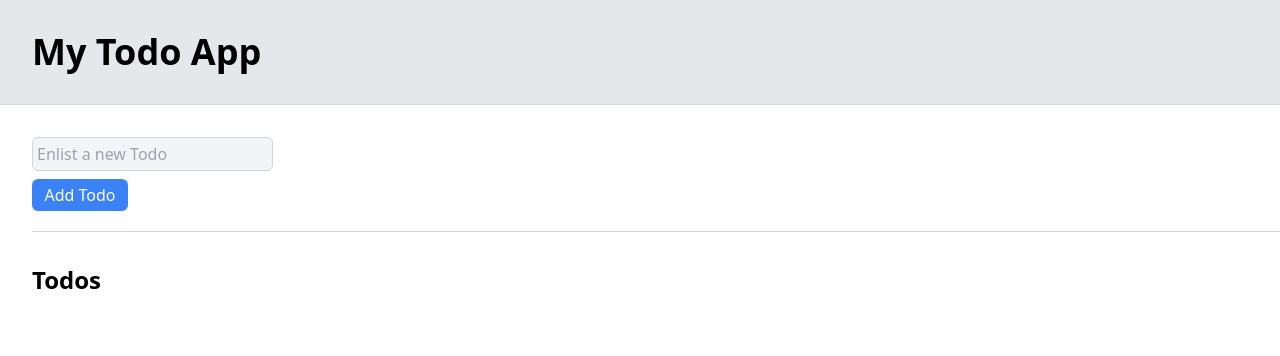
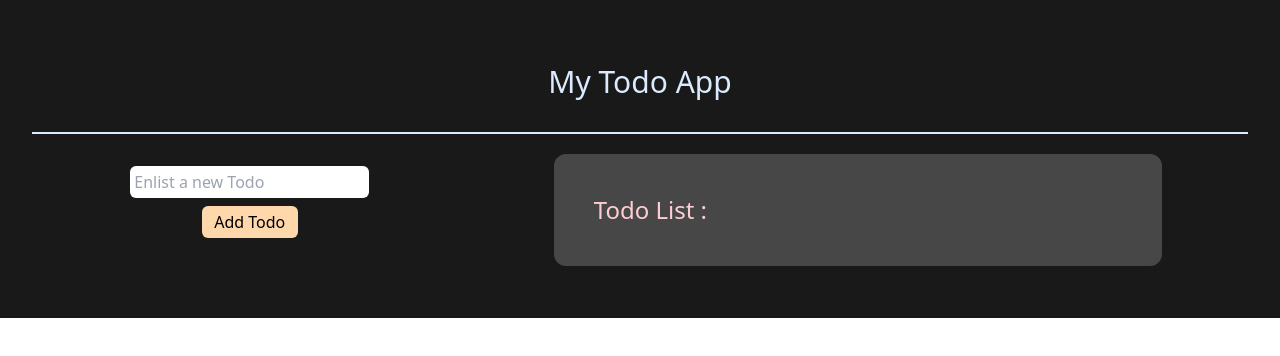
Before and after one commit to becodeorg/hamilton-7-to-do-react-lilouMazzarisi, a React (Vite) app in the folder intro-react/: page / in a window 1280 px wide. Shown: the top 356 px of the page. Built offline with nearby package versions, Linux system fonts and the light colour scheme.

Commit message:
adding style

```diff
--- a/intro-react/src/App.jsx
+++ b/intro-react/src/App.jsx
@@ -10,10 +10,12 @@ const App = () => {
   const [todos, setTodos] = useState(initialList); // state containing the array as a first state
 
   return (
-    <div className="tool text-left">
+    <div className="tool text-left bg-black/90 p-8">
       <Title />
-      <Form todos={todos} setTodos={setTodos} />
-      <TodoList todos={todos} setTodos={setTodos} />
+      <div className="flex justify-around">
+        <Form todos={todos} setTodos={setTodos} />
+        <TodoList todos={todos} setTodos={setTodos} />
+      </div>
     </div>
   );
 }
--- a/intro-react/src/components/form.jsx
+++ b/intro-react/src/components/form.jsx
@@ -6,30 +6,30 @@ export default function Form(props) {
 
     function clickHandler() {
         const inputElement = inputTodo.current;
-
+        // Initialising an object = the new todo item
         const addTodo = {
             title: inputElement.value,
             done: false,
             id: uuidv4(),
         }
-
+        // Adding to do to the array todos and setting this new array
         const newList = JSON.parse(JSON.stringify(props.todos))
         newList.push(addTodo);
         props.setTodos(newList);
     }
 
     return (
-        <div className="todoInput line flex flex-col ml-8 pt-8 pb-5" >
+        <div className="todoInput items-center flex flex-col p-8" >
             <input
                 ref={inputTodo}
                 type="text"
                 placeholder="Enlist a new Todo"
-                className="bg-gray-100 border border-solid border-gray-300 rounded-md w-max p-1"
+                className="rounded-md w-max p-1"
             />
             <button
                 onClick={clickHandler}
-                className="bg-blue-500 text-white rounded-md w-24 p-1 mt-2 cursor-pointer"
+                className="bg-orange-200 text-gra-800 rounded-md w-24 p-1 mt-2 cursor-pointer"
             >Add Todo</button>
-        </div>
+        </div >
     );
 }
--- a/intro-react/src/components/list.jsx
+++ b/intro-react/src/components/list.jsx
@@ -2,6 +2,7 @@ import React from 'react'
 
 function TodoList(props) {
 
+    // Changing the done status of my object from False to true (and vice versa) to let react know if the task is done or not
     const handleChange = (id) => {
         const newTodo = props.todos.map((todo) => {
             if (todo.id == id) {
@@ -10,16 +11,16 @@ function TodoList(props) {
             return todo;
         });
         props.setTodos(newTodo);
-
     }
 
     return (
-        <div className="ml-8 pt-8">
-            <h3 className="text-left text-2xl font-bold">Todos</h3>
-            <ul>
+        <div className="w-2/4 m-5 p-10 bg-white/20 rounded-xl">
+            <h3 className="text-2xl font-light text-rose-200">Todo List : </h3>
+            <ul className='pl-8 text-green-200'>
                 {props.todos.map((todo) =>
                     <li key={todo.id} className={todo.done ? "line-through" : ""}>
                         <input
+                            className='m-2'
                             type="checkbox"
                             id={todo.id}
                             onChange={() => {
@@ -36,6 +37,7 @@ function TodoList(props) {
 
 export default TodoList;
 
+// FIRST VERSION - Lisa
 // function ListItem(item) {
 //     const [unchecked, setUnchecked] = useState(false);
 
--- a/intro-react/src/components/title.jsx
+++ b/intro-react/src/components/title.jsx
@@ -1,7 +1,7 @@
 const Title = () => {
     return (
-        <div className="header line  bg-gray-200 p-8">
-            <h1 className="text-left text-4xl font-bold">My Todo App</h1>
+        <div className="header">
+            <h1 className="text-center text-blue-100 text-3xl p-8 border-b-2 border-blue-100">My Todo App</h1>
         </div>
 
     );
```
